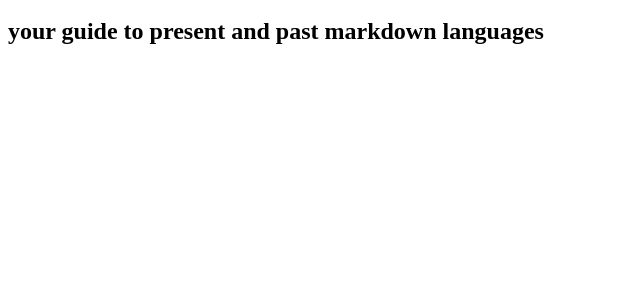
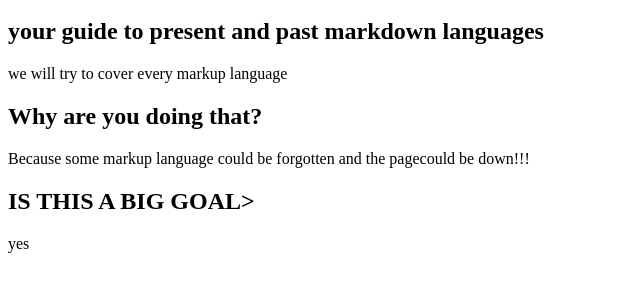
Before and after one commit to Pythone/markup-guides, a plain HTML site: page index.html in a window 1280 px wide. Shown: the part 48-340 px from the top of the page, without its empty margins (0-640 px from the left). Drawn offline with Linux system fonts and the light colour scheme.

Commit message:
Update index.html

```diff
--- a/index.html
+++ b/index.html
@@ -7,5 +7,10 @@
     <h2>
       your guide to present and past markdown languages
     </h2>
+    <p> we will try to cover every markup language</p>
+    <h2>Why are you doing that?</h2>
+    <p>Because some markup language could be forgotten and the pagecould be down!!!</p>
+    <h2> IS THIS A BIG GOAL> </h2>
+    <p> yes </p>
   </body>
 </html>
```
